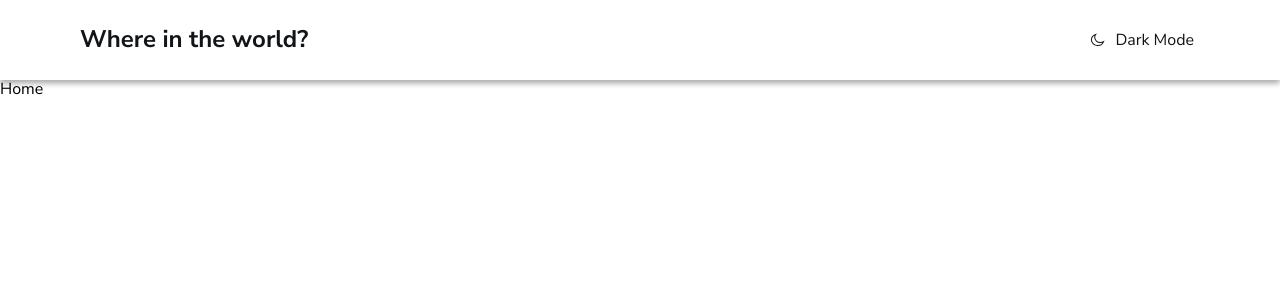
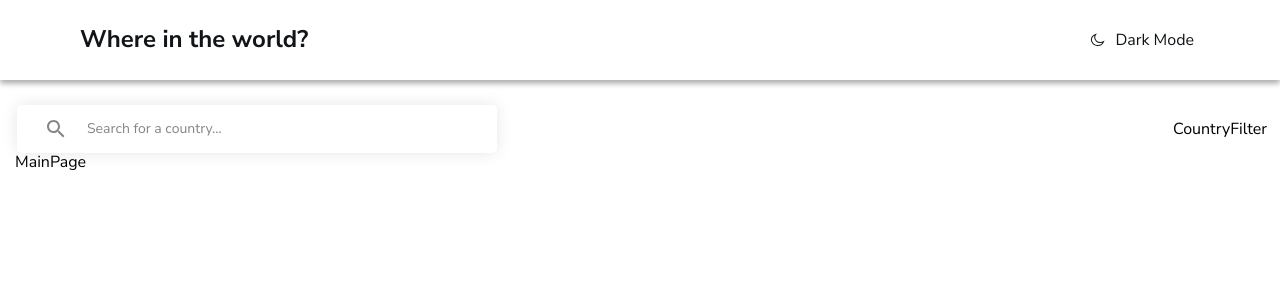
Before and after one commit to EA-Gadgeter/rest-countries-challenge, a React (Vite) app: page / in a window 1280 px wide. Shown: the top 300 px of the page. Built offline with nearby package versions, Linux system fonts and the light colour scheme.

Commit message:
Added CountryFilter placeholder component and updated SearchInput to include search icon.

```diff
--- /dev/null
+++ b/src/components/country/CountryFilter/index.tsx
@@ -0,0 +1,7 @@
+interface Props {
+  className?: string;
+}
+
+export const CountryFilter = ({ className }: Props) => {
+  return <div className={className}>CountryFilter</div>;
+};
--- a/src/components/icons/index.tsx
+++ b/src/components/icons/index.tsx
@@ -19,3 +19,19 @@ export const SemiMoonIcon: React.FC<IconProps> = ({ width = 18, height = 17, str
     </svg>
   );
 };
+
+export const SearchIcon: React.FC<IconProps> = ({ width = 16, height = 16, strokeColor = "#B2B2B2", className }) => {
+  return (
+    <svg
+      width={width}
+      height={height}
+      className={className}
+      viewBox="0 0 16 16"
+      fill="none"
+    >
+      <g id="search">
+        <path id="Shape" fill-rule="evenodd" clip-rule="evenodd" d="M11.1111 9.77778H10.4L10.1333 9.51111C11.0222 8.53333 11.5556 7.2 11.5556 5.77778C11.5556 2.57778 8.97778 0 5.77778 0C2.57778 0 0 2.57778 0 5.77778C0 8.97778 2.57778 11.5556 5.77778 11.5556C7.2 11.5556 8.53333 11.0222 9.51111 10.1333L9.77778 10.4V11.1111L14.2222 15.5556L15.5556 14.2222L11.1111 9.77778ZM5.77778 9.77778C3.55556 9.77778 1.77778 8 1.77778 5.77778C1.77778 3.55556 3.55556 1.77778 5.77778 1.77778C8 1.77778 9.77778 3.55556 9.77778 5.77778C9.77778 8 8 9.77778 5.77778 9.77778Z" fill={strokeColor} />
+      </g>
+    </svg>
+  );
+};
--- a/src/components/ui/Header/Header.module.css
+++ b/src/components/ui/Header/Header.module.css
@@ -6,7 +6,7 @@
   align-items: center;
 
   background-color: var(--white);
-  box-shadow: rgba(99, 99, 99, 0.2) 0px 2px 8px 0px;
+  box-shadow: rgba(17, 17, 26, 0.1) 0px 0px 16px;
 
   @media screen and (width >= 768px) {
     padding: 1rem 8rem;
--- /dev/null
+++ b/src/components/ui/SearchInput/SearchInput.module.css
@@ -0,0 +1,55 @@
+.container {
+  display: flex;
+  align-items: center;
+  gap: 2rem;
+
+  width: 100%;
+  padding: 1.5rem 3rem;
+
+  background-color: var(--white);
+  border-radius: 0.5rem;
+  box-shadow: rgba(17, 17, 26, 0.1) 0px 0px 16px;
+}
+
+.container_dark {
+  background-color: var(--dark-blue);
+}
+
+.input {
+  flex: 1;
+  font-size: 1.2rem;
+  border: none;
+
+  background-color: transparent;
+  color: var(--dark-gray);
+
+  @media screen and (width >= 768px) {
+    font-size: 1.4rem;
+  }
+}
+
+.input::placeholder {
+  color: var(--dark-gray);
+}
+
+.input_dark {
+  color: var(--white);
+}
+
+.input_dark::placeholder {
+  color: var(--white);
+}
+
+.input:focus {
+  outline: none;
+}
+
+.input_icon {
+  width: 1.6rem;
+  height: 1.6rem;
+
+  @media screen and (width >= 768px) {
+    width: 1.8rem;
+    height: 1.8rem;
+  }
+}
--- /dev/null
+++ b/src/components/ui/SearchInput/index.tsx
@@ -0,0 +1,30 @@
+import { useThemeStore } from "@/stores/themeStore";
+
+import { SearchIcon } from "@/components/icons";
+
+import { WHITE, DARK_GRAY_INPUT } from "@/conts/colors";
+
+import styles from "./SearchInput.module.css";
+
+interface Props {
+  className?: string;
+}
+
+export const SearchInput = ({ className }: Props) => {
+  const theme = useThemeStore(state => state.theme);
+  const isDarkMode = theme === "dark";
+
+  return (
+    <div className={`${styles.container} ${isDarkMode && styles.container_dark} ${className}`}>
+      <SearchIcon
+        className={styles.input_icon}
+        strokeColor={isDarkMode ? WHITE : DARK_GRAY_INPUT}
+      />
+
+      <input
+        className={`${styles.input} ${isDarkMode && styles.input_dark}`}
+        type="text"
+        placeholder="Search for a country..." />
+    </div>
+  );
+};
--- /dev/null
+++ b/src/layouts/MainLayout/MainLayout.module.css
@@ -0,0 +1,7 @@
+.main {
+  display: flex;
+  flex-direction: column;
+
+  padding-inline: 1.5rem;
+  padding-top: 2.5rem;
+}
--- a/src/layouts/MainLayout.tsx
+++ b/src/layouts/MainLayout/index.tsx
@@ -1,12 +1,14 @@
 import { Outlet } from "react-router";
 
 import { Header } from "@/components/ui/Header";
+
+import styles from "./MainLayout.module.css";
 
 export const MainLayout = () => {
   return (
     <>
       <Header />
-      <main>
+      <main className={styles.main}>
         <Outlet />
       </main>
     </>
--- a/src/pages/MainPage.tsx
+++ /dev/null
@@ -1,3 +0,0 @@
-export const MainPage = () => {
-  return <div>Home</div>;
-};
--- /dev/null
+++ b/src/pages/MainPage/MainPage.module.css
@@ -0,0 +1,32 @@
+.fieldset {
+  width: 100%;
+
+  display: flex;
+  flex-direction: column;
+
+  border: none;
+  padding: 0;
+
+  @media screen and (width >= 768px) {
+    flex-direction: row;
+    justify-content: space-between;
+    align-items: center;
+  }
+}
+
+.search_input {
+  width: 100%;
+
+  @media screen and (width >= 768px) {
+    width: 40%;
+    max-width: 48rem;
+  }
+}
+
+.country_filter {
+  margin-top: 4rem;
+
+  @media screen and (width >= 768px) {
+    margin-top: 0;
+  }
+}
--- /dev/null
+++ b/src/pages/MainPage/index.tsx
@@ -0,0 +1,19 @@
+import { SearchInput } from "@/components/ui/SearchInput";
+import { CountryFilter } from "@/components/country/CountryFilter";
+
+import styles from "./MainPage.module.css";
+
+export const MainPage = () => {
+  return (
+    <>
+      <fieldset className={styles.fieldset}>
+        <SearchInput className={styles.search_input}/>
+        <CountryFilter className={styles.country_filter} />
+      </fieldset>
+
+      <div>
+        MainPage
+      </div>
+    </>
+  );
+};
```
Also changed, not shown: src/components/country/CountryFilter/CountryFilter.module.css (added).
